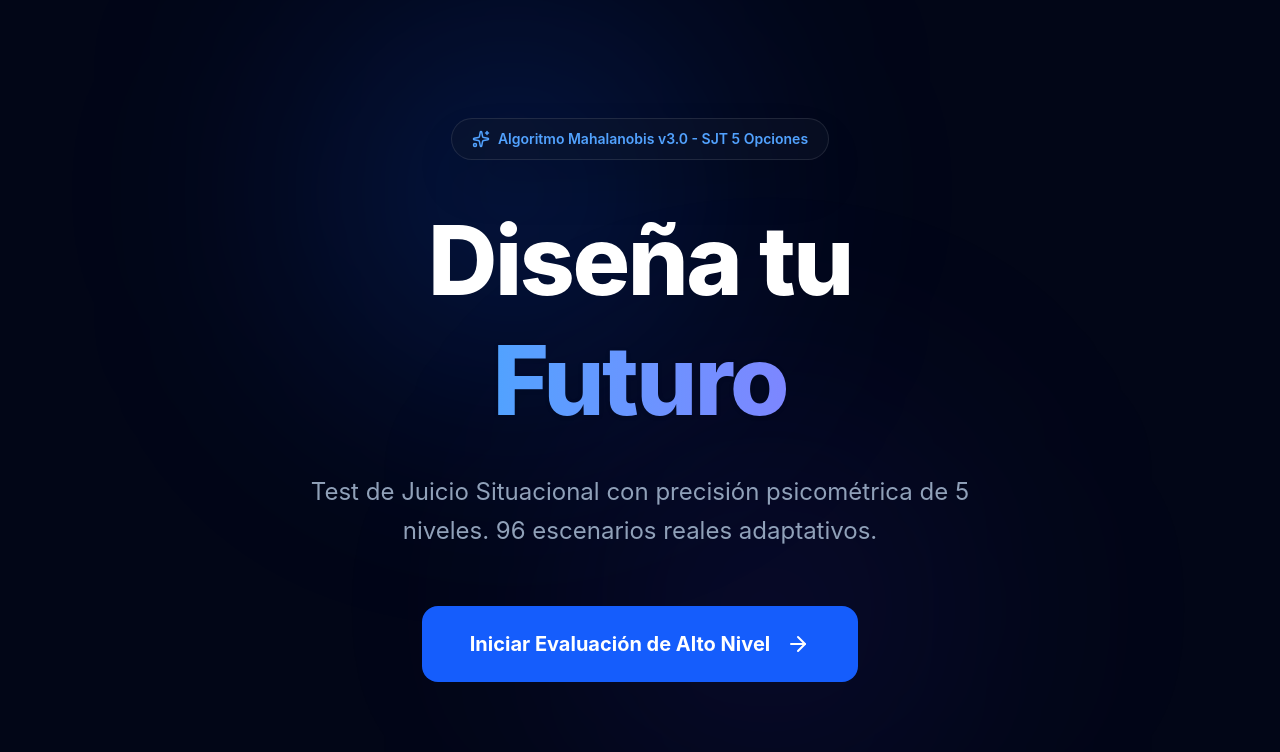
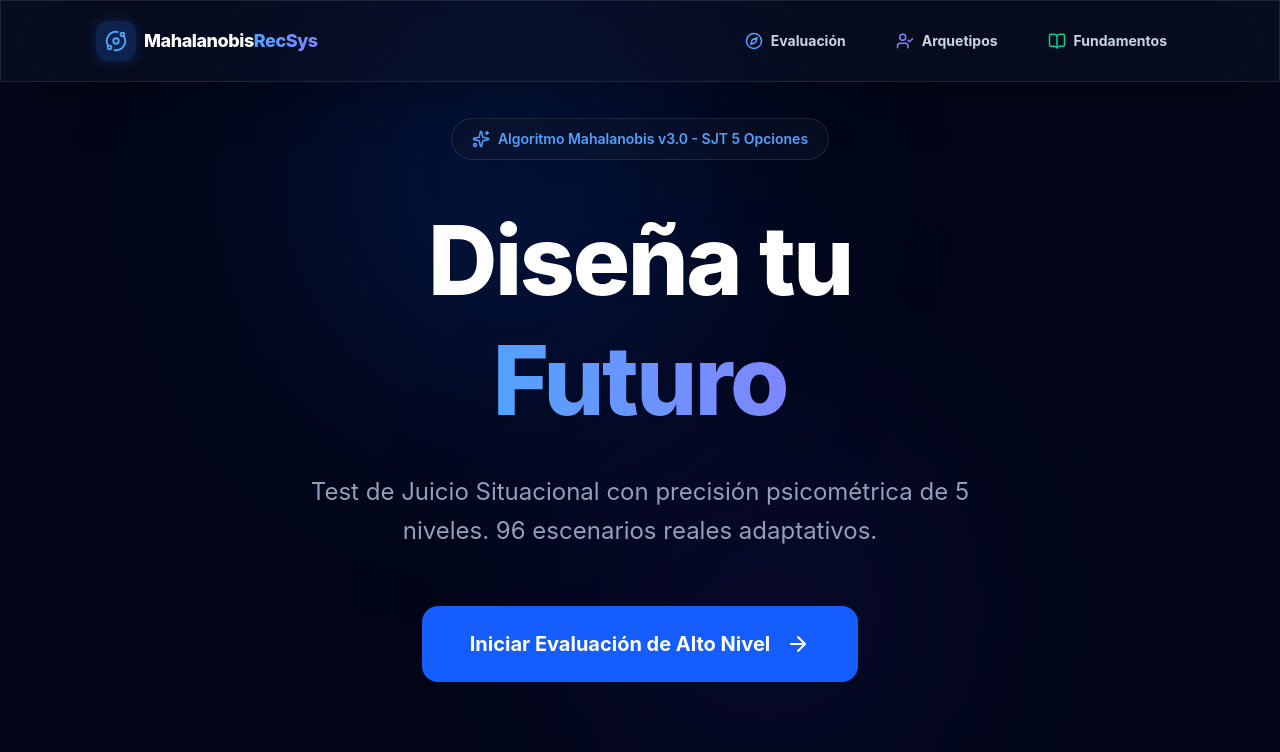
Before and after one commit to elisbanpaco/mahalanobis-career-recsys, a Next.js app in the folder client/: page / in a window 1280 px wide. Shown: the top 752 px of the page. Built offline with nearby package versions, Linux system fonts and the light colour scheme.

Commit message:
update client/layout.tsx

```diff
--- a/client/src/app/layout.tsx
+++ b/client/src/app/layout.tsx
@@ -1,4 +1,6 @@
 import type { Metadata } from "next";
+import Link from "next/link";
+import { Compass, UserCheck, BookOpen, Orbit } from "lucide-react";
 import "./globals.css";
 
 export const metadata: Metadata = {
@@ -13,8 +15,49 @@ export default function RootLayout({
 }>) {
   return (
     <html lang="es">
-      <body>
-        {children}
+      <body className="bg-slate-950 text-slate-200 antialiased min-h-screen">
+        <nav className="fixed top-0 w-full z-50 glass-panel border-b border-white/5 bg-slate-950/60">
+          <div className="max-w-6xl mx-auto px-4 md:px-8">
+            <div className="flex items-center justify-between h-16 md:h-20">
+              <Link href="/" className="flex items-center gap-2 group">
+                <div className="flex items-center justify-center w-10 h-10 rounded-xl bg-blue-500/20 text-blue-400 group-hover:bg-blue-500 group-hover:text-white transition-all shadow-[0_0_15px_rgba(59,130,246,0.2)] group-hover:shadow-[0_0_25px_rgba(59,130,246,0.5)]">
+                  <Orbit size={22} className="group-hover:animate-spin-slow" />
+                </div>
+                <span className="font-extrabold text-lg tracking-tight text-white hidden sm:block">
+                  Mahalanobis<span className="text-transparent bg-clip-text bg-gradient-to-r from-blue-400 to-indigo-400">RecSys</span>
+                </span>
+              </Link>
+
+              <div className="flex items-center gap-2 md:gap-4">
+                <Link
+                  href="/"
+                  className="flex items-center gap-2 px-3 py-2 md:px-4 md:py-2 rounded-lg text-sm font-bold text-slate-300 hover:text-white hover:bg-white/10 transition-all border border-transparent hover:border-white/10"
+                >
+                  <Compass size={18} className="text-blue-400" />
+                  <span className="hidden md:block">Evaluación</span>
+                </Link>
+                <Link
+                  href="/arquetipo"
+                  className="flex items-center gap-2 px-3 py-2 md:px-4 md:py-2 rounded-lg text-sm font-bold text-slate-300 hover:text-white hover:bg-white/10 transition-all border border-transparent hover:border-white/10"
+                >
+                  <UserCheck size={18} className="text-indigo-400" />
+                  <span className="hidden md:block">Arquetipos</span>
+                </Link>
+                <Link
+                  href="/fundamentos"
+                  className="flex items-center gap-2 px-3 py-2 md:px-4 md:py-2 rounded-lg text-sm font-bold text-slate-300 hover:text-white hover:bg-white/10 transition-all border border-transparent hover:border-white/10"
+                >
+                  <BookOpen size={18} className="text-emerald-400" />
+                  <span className="hidden md:block">Fundamentos</span>
+                </Link>
+              </div>
+            </div>
+          </div>
+        </nav>
+
+        <div className="pt-20 md:pt-0">
+          {children}
+        </div>
       </body>
     </html>
   );
```
